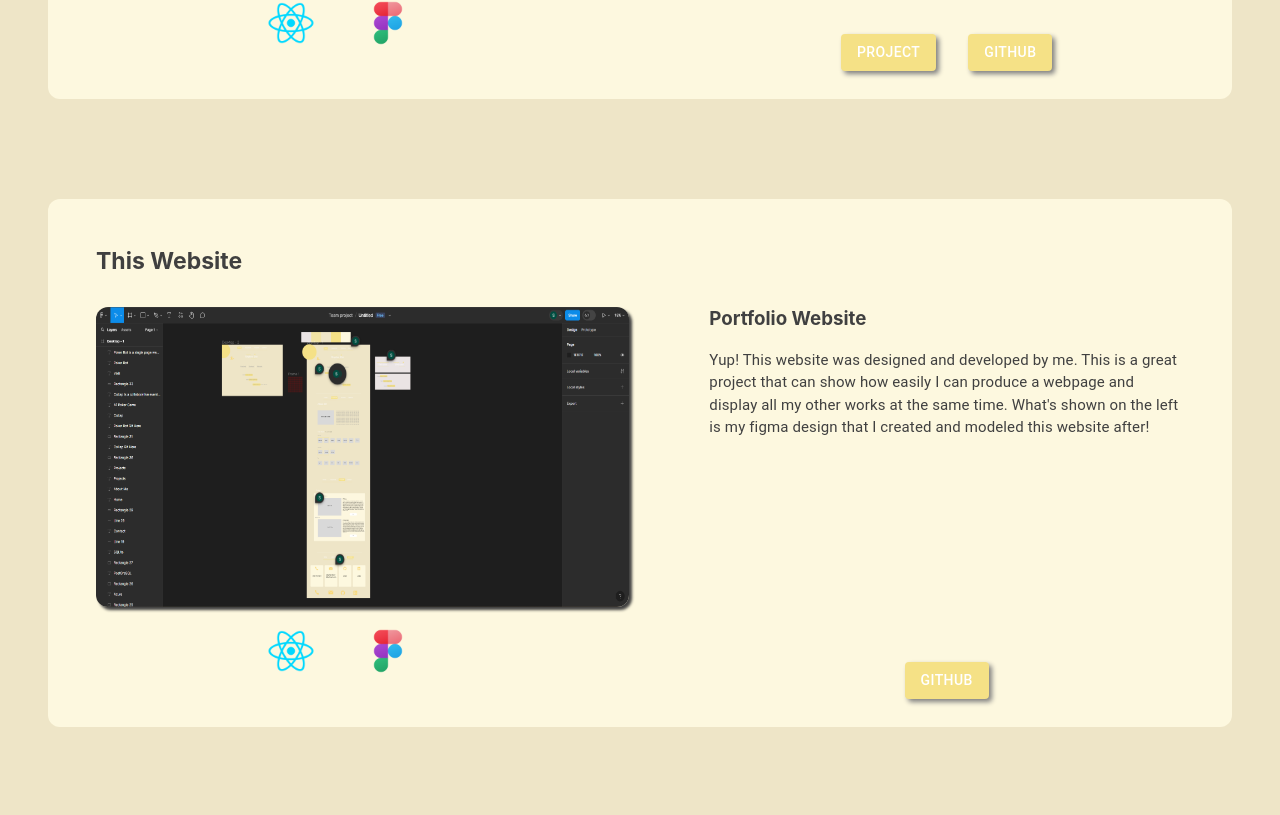
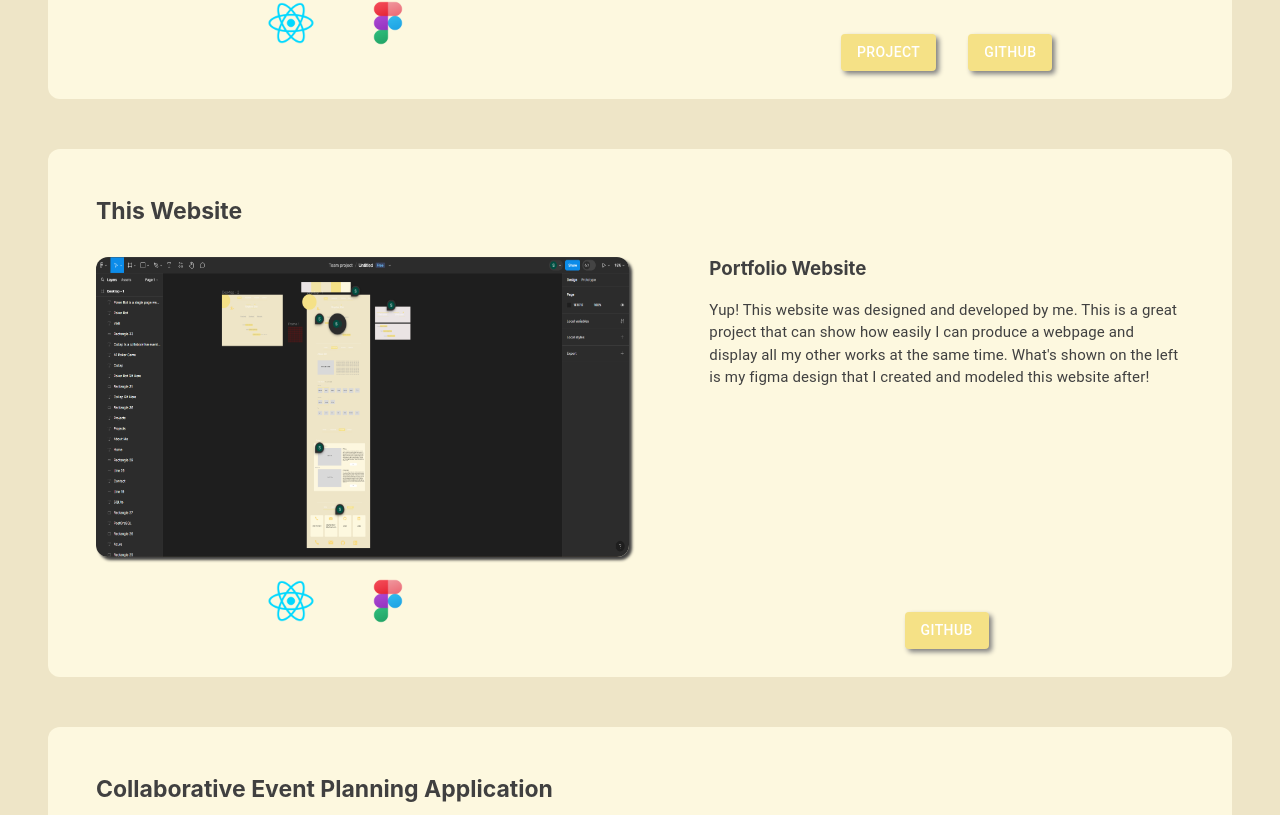
Before and after one commit to shinste/portfolio, a React (Create React App) app: page / in a window 1280 px wide. Shown: the part 1665-2480 px from the top of the page. Built offline with nearby package versions, Linux system fonts and the light colour scheme.

Commit message:
fixing finally

```diff
--- a/src/App.css
+++ b/src/App.css
@@ -121,7 +121,7 @@
   border-radius: 12px;
   padding: 3rem;
   background-color: #FDF8DF;
-  margin-bottom: 100px;
+  margin-bottom: 50px;
   transition: transform 0.3s ease-in-out;
 }
 
```
